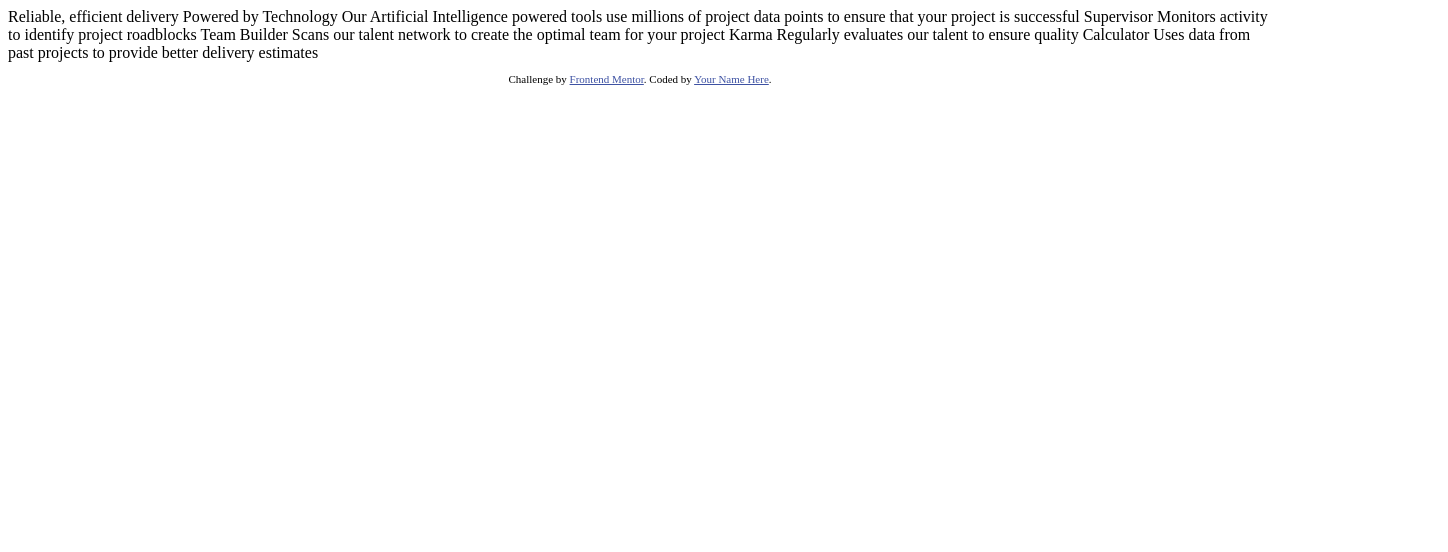
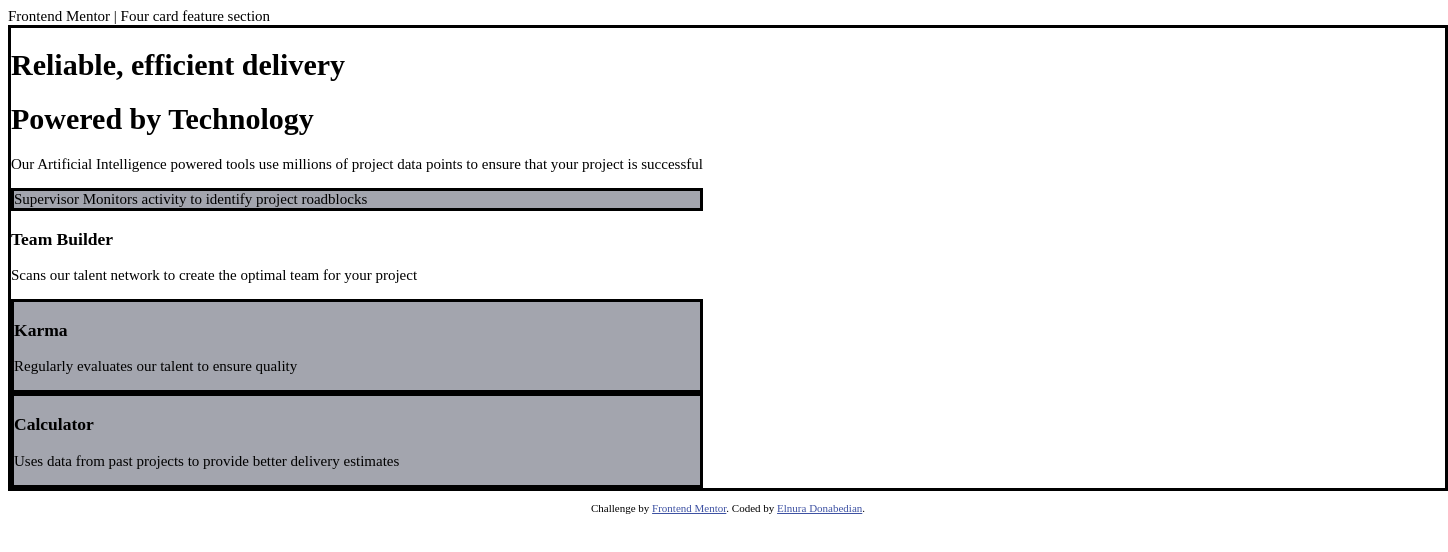
Before and after one commit to elnurad/four-card-feature-section, a plain HTML site: page index.html in a window 1280 px wide. Shown: the whole page, 1448 px wide, since content can reach past the window. Drawn offline with Linux system fonts and the light colour scheme.

Commit message:
changes to html

```diff
--- a/index.html
+++ b/index.html
@@ -5,6 +5,7 @@
   <meta name="viewport" content="width=device-width, initial-scale=1.0"> <!-- displays site properly based on user's device -->
 
   <link rel="icon" type="image/png" sizes="32x32" href="./images/favicon-32x32.png">
+  <link rel="stylesheet" type="text/css" href="style.css"
 
   <title>Frontend Mentor | Four card feature section</title>
 
@@ -15,30 +16,39 @@
   </style>
 </head>
 <body>
+  <div class="container">
+  <div class="inner-container">
+  <header>
+  <h1>Reliable, efficient delivery</h1>
 
-  Reliable, efficient delivery
-  Powered by Technology
+  <h1>Powered by Technology</h1>
 
-  Our Artificial Intelligence powered tools use millions of project data points
-  to ensure that your project is successful
+  <p>Our Artificial Intelligence powered tools use millions of project data points
+  to ensure that your project is successful</p>
+  </header>
 
+  <div class="child-container">
   Supervisor
   Monitors activity to identify project roadblocks
-
-  Team Builder
-  Scans our talent network to create the optimal team for your project
-
-  Karma
-  Regularly evaluates our talent to ensure quality
-
-  Calculator
-  Uses data from past projects to provide better delivery estimates
-
-
+</div class="child-container">
+  <div>
+    <h3>Team Builder</h3>
+    <p>Scans our talent network to create the optimal team for your project</p>
+  </div>
+  <div class="child-container">
+    <h3>Karma</h3>
+    <p>Regularly evaluates our talent to ensure quality</p>
+  </div>
+  <div class="child-container">
+    <h3>Calculator</h3>
+    <p>Uses data from past projects to provide better delivery estimates</p>
+  </div>
+  </div>
+  </div>
   <footer>
     <p class="attribution">
       Challenge by <a href="https://www.frontendmentor.io?ref=challenge" target="_blank">Frontend Mentor</a>.
-      Coded by <a href="#">Your Name Here</a>.
+      Coded by <a href="#">Elnura Donabedian</a>.
     </p>
   </footer>
 </body>
--- /dev/null
+++ b/style.css
@@ -0,0 +1,21 @@
+body{
+font-size: 15px;
+/* background-color: hsl(229, 6%, 66%); */
+width: 1440px;
+}
+.container {
+border: solid black;
+/* background-color: hsl(229, 6%, 66%); */
+display: flex;
+
+}
+
+/* .inner-container{
+background-color:hsl(229, 6%, 66%)
+
+} */
+
+.child-container {
+    background-color:hsl(229, 6%, 66%);
+    border: solid black;
+}
```
